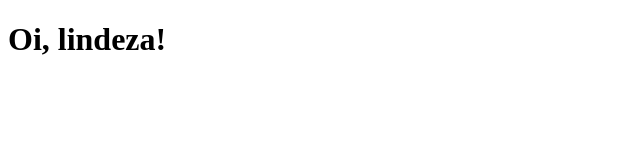
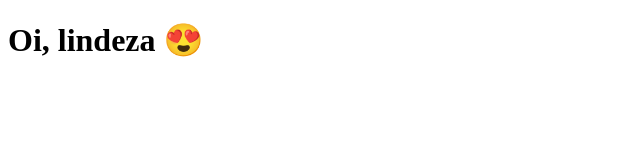
Before and after one commit to horquidia-lima/clone-tabnews, a Next.js app: page / in a window 1280 px wide. Shown: the top 160 px of the page, without its empty margins (0-640 px from the left). Built offline with nearby package versions, Linux system fonts and the light colour scheme.

Commit message:
modifica a frase

```diff
--- a/pages/index.js
+++ b/pages/index.js
@@ -1,5 +1,5 @@
 function Home(){
-    return <h1>Oi, lindeza!</h1>
+    return <h1>Oi, lindeza 😍</h1>
 }
 
 export default Home
```
